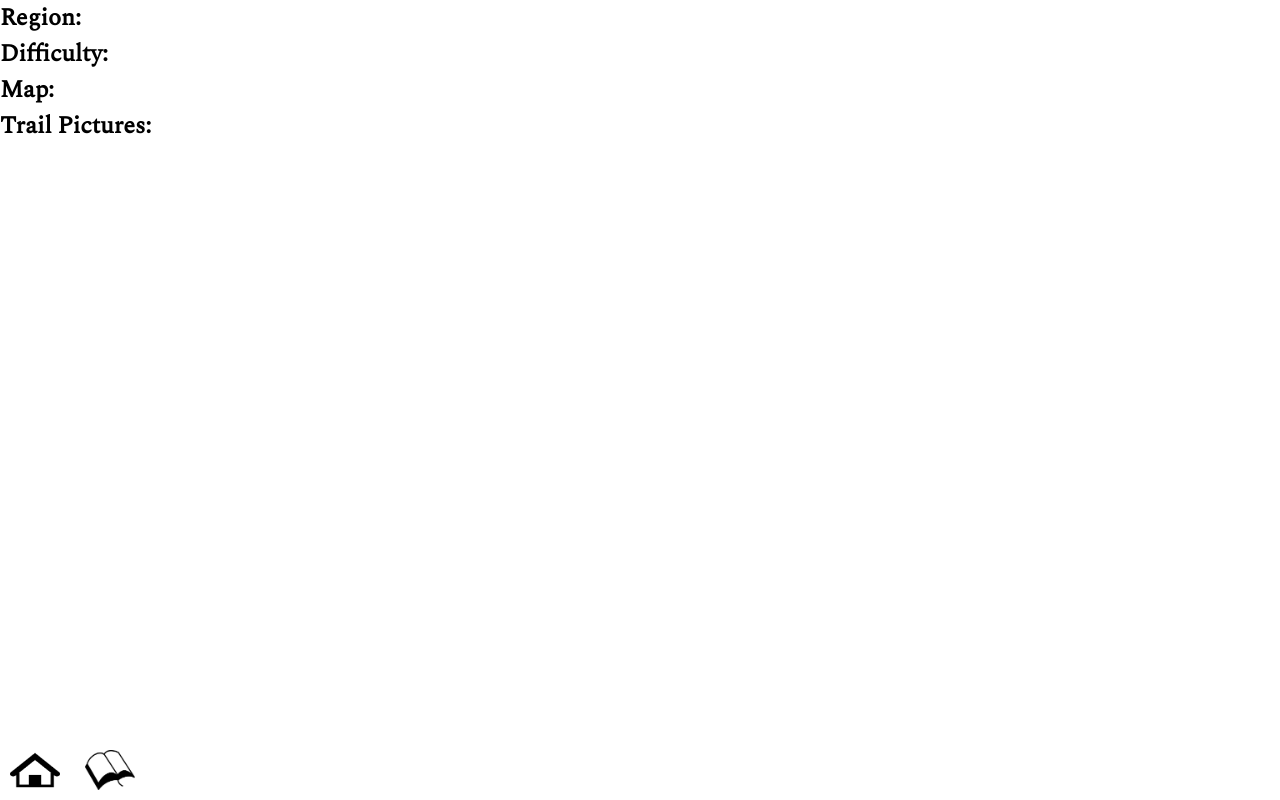
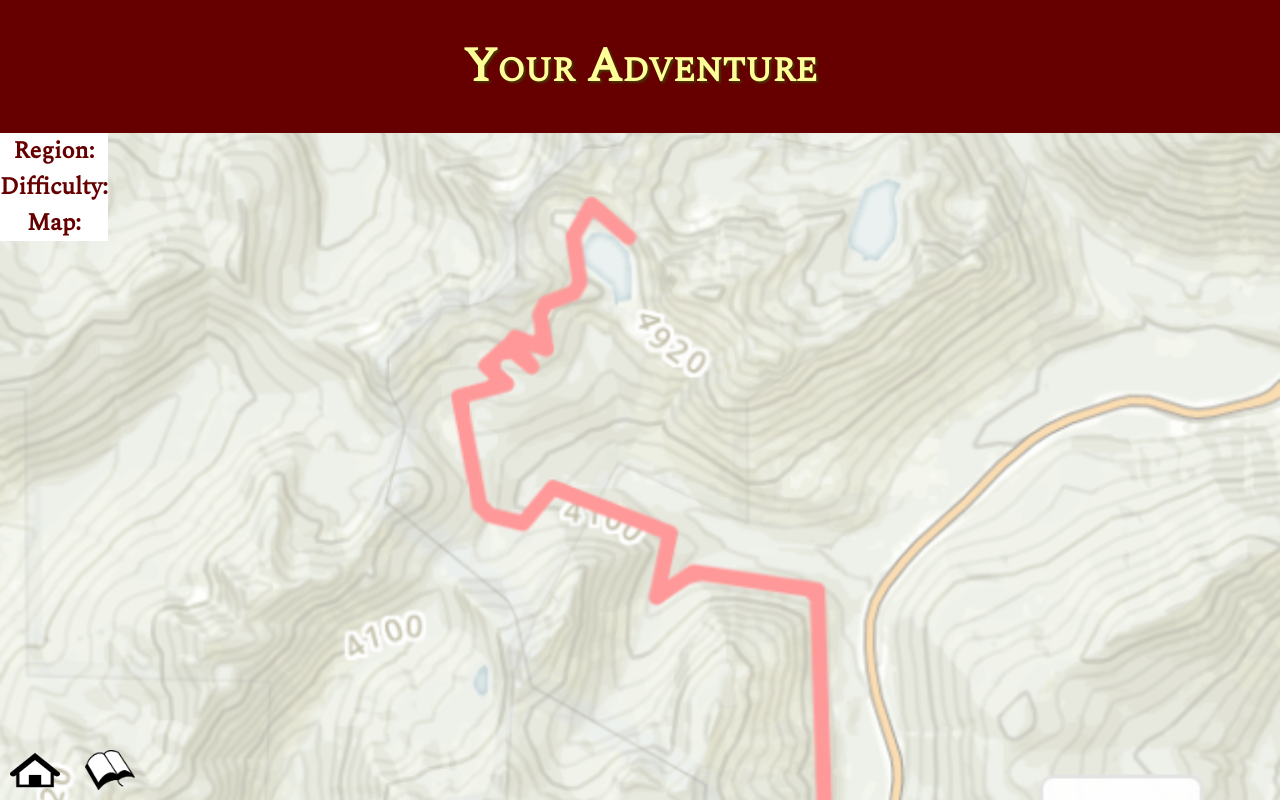
Before and after one commit to 42towel/ChooseHike, a plain HTML site: page trails.html in a window 1280 px wide. Drawn offline with nearby package versions, Linux system fonts and the light colour scheme.

Commit message:
CSS for trails page

```diff
--- a/css/style.css
+++ b/css/style.css
@@ -1,6 +1,7 @@
 * {
   margin: 0;
   /*color: #79530a;*/
+  text-align: center;
 }
 
 .background {
@@ -14,8 +15,13 @@
 }
 
 #trailsBackground {
-  background-image: url(id="img");
+background-size: cover;
+  background-color: #006600;
+  background-image: url('../images/backgrounds/gps.png');
+  opacity: .4
+
 }
+
 #homeBackground {
   background-image: url("../images/backgrounds/hoh2.jpg");
 }
@@ -28,17 +34,22 @@
   Colors
 *************************************/
 .green {
-  background-color: #687909;
+  background-color: #006600;
 }
 
-.brown1 {
+.brown {
   background-color: #79530a;
-  color: #e57e00;
 }
 
 .brown2 {
   background-color: #866422;
 }
+
+.adventure {
+  background-color: #660000;
+  color: #ffff99;
+}
+
 
 .orange {
   background-color: #e57e00;
@@ -46,6 +57,10 @@
 
 .orangefont {
   color: #e57e00;
+}
+
+.h3T {
+  color: #660000;
 }
 
 .gray1 {
@@ -72,7 +87,7 @@ h1 {
   font-size: 48px;
   text-shadow: 2px 2px 2px #4a3305;
   font-variant: small-caps;
-  /*color: #e57e00;*/
+  color: #e57e00;
 }
 
 h2 {
@@ -236,3 +251,10 @@ a > img:hover {
 #secondLink {
   margin-left: 75px;
 }
+
+.section1trails {
+  background-color: #ffffff;
+  float: left;
+  align-items: left;
+  margin-left: 1;
+}
--- /dev/null
+++ b/css/style2.css
@@ -0,0 +1,146 @@
+
+body {
+  background-image='img';
+}
+.background {
+  background-image: id="img";
+  background-size: cover;
+  opacity: 0.5;
+  position: fixed;
+  left: 0;
+  top: 0;
+  z-index: -1;
+  width: 100%;
+  height: 100%;
+}
+
+/************************************
+  Colors
+*************************************/
+.green {
+  background-color: #687909;
+}
+
+.brown1 {
+  background-color: #79530a;
+}
+
+.brown2 {
+  background-color: #866422;
+}
+
+.orange {
+  background-color: #e57e00;
+}
+
+.orangefont {
+  color: #e57e00;
+}
+
+.gray1 {
+  background-color: #dedfd5;
+}
+
+.gray2 {
+  background-color: #fcfcf9;
+}
+
+
+
+
+/****************************
+  fonts
+*****************************/
+* {
+  font-family: 'Montserrat', sans-serif;
+}
+
+h1 {
+  font-family: 'Spectral', serif;
+  font-size: 48px;
+  text-shadow: 2px 2px 2px #4a3305;
+  font-variant: small-caps;
+}
+
+h2 {
+  font-family: 'Spectral', serif;
+  font-size: 36px;
+  margin: 8px;
+}
+
+h3 {
+  font-family: 'Spectral', serif;
+  font-size: 24px;
+  margin: 6px;
+}
+
+.feature {
+  font-size: 22px;
+}
+
+
+a {
+  font-size: 16px;
+  color: #e57e00;
+  text-decoration: none;
+}
+
+a:hover {
+  color: black
+}
+
+
+
+/***********************************
+ Positioning
+***********************************/
+* {
+  margin: 0;
+}
+
+h1 {
+  text-align: center;
+  padding: 30px 0px;
+}
+
+fieldset {
+  align-content: center;
+  width: 600px;
+  margin: 60px auto;
+  padding: 20px;
+  border-radius: 15px 5px;
+}
+
+p {
+  padding: 10px;
+}
+
+/*a {
+  float: right;
+  margin-right: 40px;
+}*/
+
+button {
+  padding: 10px;
+  border-radius: 4px;
+  float: right;
+  font-size: 16px;
+  color: black;
+}
+
+button:hover {
+  background-color: #687909;
+  box-shadow: 2px 2px 2px #79530a;
+}
+
+a > img {
+  width: 50px;
+  height: 40px;
+  position: fixed;
+  bottom: 10px;
+  left: 10px;
+}
+
+a > img:hover {
+  opacity: 0.7;
+}
--- a/js/journal.js
+++ b/js/journal.js
@@ -30,7 +30,7 @@ submit.addEventListener('submit', function(e) {
   journalEntryArray.unshift(myEntry);
   printJournal();
   createOrUpdateEntries(journalEntryArray);
-  location.reload();
+  submit.reset();
 });
 
 
--- a/js/trails.js
+++ b/js/trails.js
@@ -115,6 +115,7 @@ function main() {
   //render best trail
   renderTrail(bestTrail);
 }
+
 function selectRegion() {
   var result = [];
   for (var i = 0; i < trails.length; i++) {
@@ -156,11 +157,6 @@ function renderTrail(trail) {
   imgEl.setAttribute('src', trail.imgUrl);
   imgDiv.appendChild(imgEl);
 
-  var imgBG = document.querySelector('img');
-  // imgBG.style.background-i = 'img';
-//   var myElement = document.querySelector("#superman");
-// myElement.style.backgroundColor = "#D93600";
-
   if (trail.name === 'Gazzam Lake Nature Preserve') {
     var citeEl = document.createElement('a');
     citeEl.setAttribute('href', trail.citeUrl);
--- a/trails.html
+++ b/trails.html
@@ -8,29 +8,30 @@
   <link href="https://fonts.googleapis.com/css?family=Josefin+Sans|Montserrat|Spectral" rel="stylesheet">
 </head>
 
-<body class="imgBG">
-  <header class="brown1" >
-    <div id="trailName" style="color: #E57E00"></div>
+<body>
+  <header>
+    <h1 class="adventure">Your Adventure</h1>
   </header>
-  <section>
-    <h3>Region: </h3>
+  <h3 class="h3T" id="trailName"></h3>
+  <section class="section1trails">
+    <h3 class="h3T">Region: </h3>
     <div id="region"></div>
-    <h3>Difficulty: </h3>
+    <h3 class="h3T">Difficulty: </h3>
     <div id="difficulty"></div>
+    <h3 class="h3T">Map:</h3>
+    <div id="iframe"></div>
   </section>
   <section>
-    <h3>Map:</h3>
-     <div id="iframe"></div>
-    <h3>Trail Pictures: </h3>
     <div id="img"></div>
     <div id="cite"></div>
   </section>
-  <div class="background" id="trailsBackground"></div>
-<footer>
-  <div id="journalLink">
-    <a href="index.html" alt"link to Home page"><img src="images/home-icon.png" /></a>
-    <a href="journal.html" alt="link to Journal page"><img id="secondLink"  src="images/journal-icon.png" /></a>
-</footer>
+  <footer>
+    <div id="journalLink">
+      <a href="index.html" alt "link to Home page"><img src="images/home-icon.png" /></a>
+      <a href="journal.html" alt="link to Journal page"><img id="secondLink"  src="images/journal-icon.png" /></a>
+  </footer>
 </body>
+<div class="background" id="trailsBackground"></div>
 <script src="js/trails.js"></script>
+
 </html>
```
Also changed, not shown: index.html (+0 -1 lines), journal.html (+3 -0 lines), trails2.html (added, +36 -0 lines), images/backgrounds/gps.png (added).
